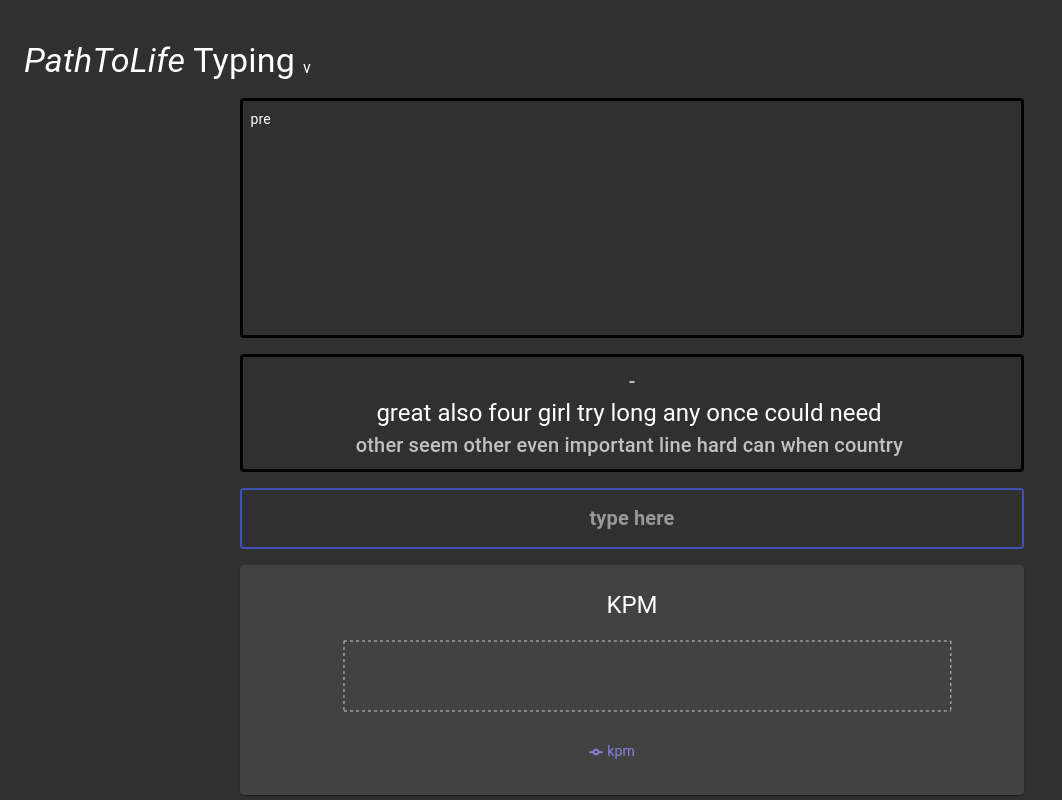
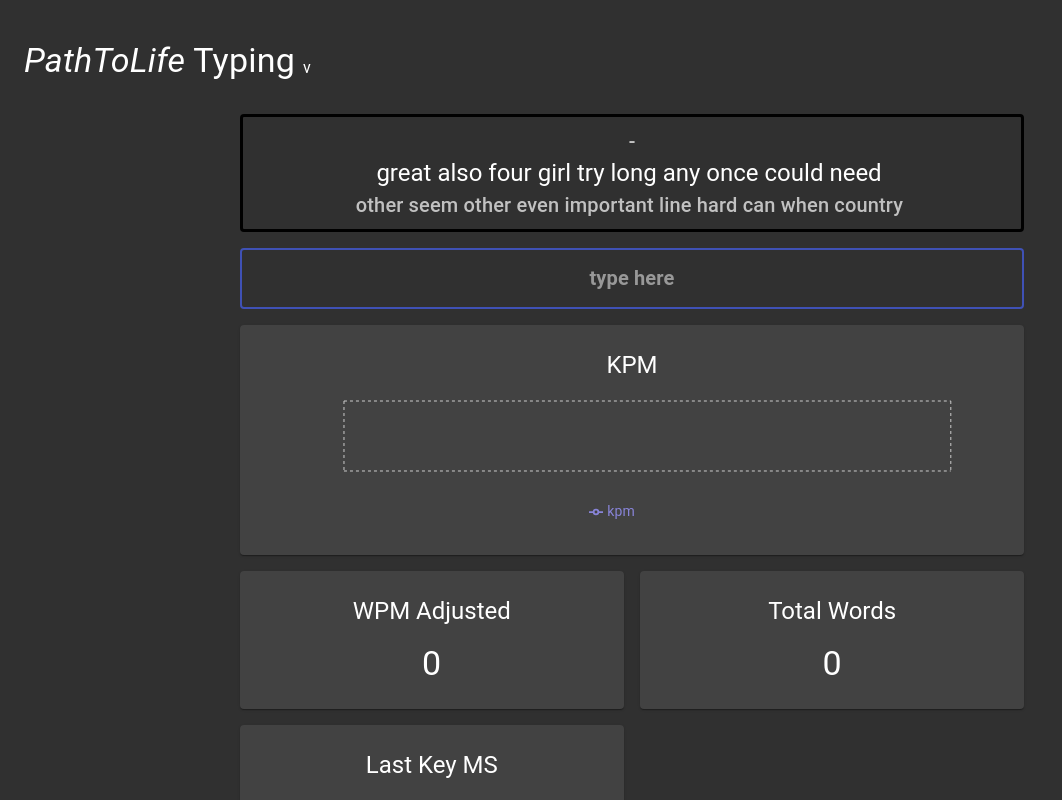
Before and after one commit to PathToLife/pathtolife-typing, a React (Create React App) app: page / in a window 1280 px wide. Shown: the top 800 px of the page, without its empty margins (0-1062 px from the left). Built offline with nearby package versions, Linux system fonts and the light colour scheme.

Commit message:
remove unused ui box

```diff
--- a/src/components/typing/TypingMain.tsx
+++ b/src/components/typing/TypingMain.tsx
@@ -11,7 +11,7 @@
     TypingTotalWordsCard,
     TypingWPMCard,
 } from './TypingCards'
-import { TypingTypedLinesDisplay } from './TypingTypedLinesDisplay'
+// import { TypingTypedLinesDisplay } from './TypingTypedLinesDisplay'
 
 const styles = makeStyles((theme) =>
     createStyles({
@@ -33,7 +33,7 @@
     return (
         <Grid container className={classes.rootContainer} spacing={2}>
             <Grid item container justify="center" xs={12}>
-                <TypingTypedLinesDisplay />
+                {/* <TypingTypedLinesDisplay /> */}
             </Grid>
             <Grid item container justify="center" xs={12}>
                 <TypingLineStatusDisplay />
--- a/src/components/typing/TypingTypedLinesDisplay.tsx
+++ b/src/components/typing/TypingTypedLinesDisplay.tsx
@@ -15,6 +15,10 @@
         },
     })
 )
+
+
+// This component is not complete
+// Purpose -  allow the user to see more of the text that has been typed
 
 export const TypingTypedLinesDisplay = () => {
     const classes = styles()
```
